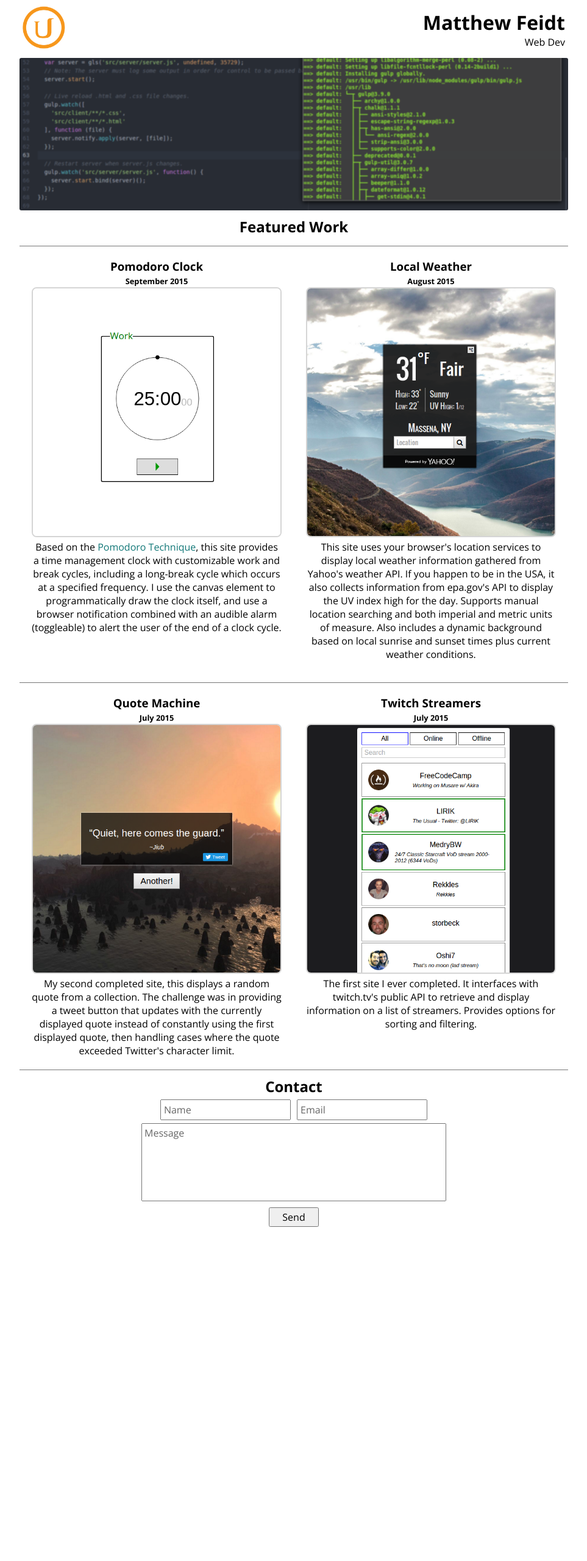
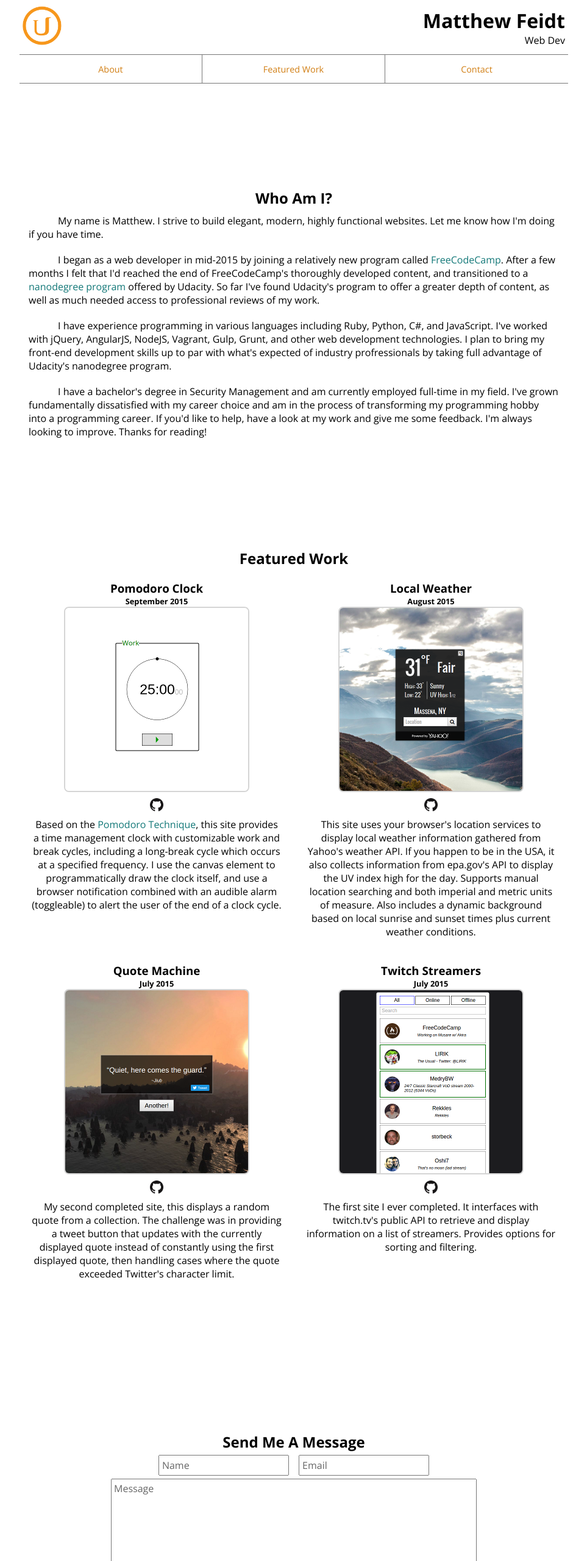
Before and after one commit to Tempurturtul/tempurturtul.github.io, a plain HTML site: page index.html in a window 1280 px wide. Shown: the top 2560 px of the page at 61% size, without its empty margins (158-1121 px from the left). Before the commit the page ends 2027 px from the top, so only its background shows below. Drawn offline with nearby package versions, Linux system fonts and the light colour scheme.

Commit message:
Updated with latest portfolio site dist files.

```diff
--- a/content/main.css
+++ b/content/main.css
@@ -1,31 +1,25 @@
-.container {
-  margin: 0 auto;
-  max-width: 900px;
+/******************************
+ Global styles.
+******************************/
+* {
+  box-sizing: border-box;
 }
 
-.flex-container {
-  display: flex;
-  justify-content: center;
-  flex-wrap: wrap;
-  align-content: center;
-}
-
-.col {
-}
-
-.hero {
-  width: 100%;
-  height: 250px;
-  line-height: 0;  /* Remove unwanted spacing after div. */
-  background: url('img/hero-1366x768.png') no-repeat center / cover;
-  border-radius: 3px;
+html,
+body {
+  height: 100%;
 }
 
 body {
-  font-family: 'Open Sans', sans-serif;
+  font-family: "Open Sans", sans-serif;
 }
 
-h1, h2, h3, h4, h5, h6 {
+h1,
+h2,
+h3,
+h4,
+h5,
+h6 {
   margin: 0;
 }
 
@@ -35,12 +29,8 @@
 
 a {
   text-decoration: inherit;
-  color: #177;
 }
 
-a:hover {
-  color: #044;
-}
 
 /******************************
  The header and it's contents.
@@ -53,54 +43,201 @@
 
 /* The Udacity logo. */
 header img {
-  height: 70px;
+  height: 64px;
 }
 
 /* The title and subtitle container. */
 header div {
-  flex: 1 1 auto;
+  flex: 1 1;
   text-align: right;
   display: flex;
   flex-direction: column;
   justify-content: center;
 }
 
-/* The title. */
-header h1 {
+
+/******************************
+ The nav and it's contents.
+******************************/
+#sticky-nav-container {
+  height: 3em;
+  width: 100%;
+  max-width: 900px;
+  position: relative;
 }
 
-/* The subtitle. */
-header p {
+nav {
+  height: 3em;
+  width: 100%;
+  max-width: 900px;  /* Equivalent to parent container's max-width. */
+  position: absolute;  /* Without this, links are only selectable via their text due to the about section being offset and overlapping the nav. Using z-index doesn't correct the problem. */
+  border-top: #777 solid 1px;
+  border-bottom: #777 solid 1px;
+}
+
+nav ul {
+  padding: 0;
+  margin: 0;
+  display: flex;
+  height: 100%;
+}
+
+nav ul li {
+  list-style: none;
+  flex: 1 1 1px;  /* Ensure equal widths. */
+  height: 100%;  /* Necessary for height on child a element. */
+}
+
+nav ul li:not(:last-of-type) {
+  border-right: #777 solid 1px;
+}
+
+nav ul li a {
+  display: flex;
+  justify-content: center;
+  align-items: center;
+  height: 100%;
+  color: #d17e13;
+  font-size: 0.9em;
+  background: white;
+}
+
+nav ul li a:hover {
+  background: #f3f3f3;
 }
 
 
 /******************************
- The main content.
+ The sections and their content.
 ******************************/
+section {
+  min-height: 100%;
+  display: flex;
+  flex-direction: column;
+  justify-content: center;
+  align-items: center;
+}
+
+#about p {
+  margin: 10px 15px;
+  text-indent: 3em;
+}
 
 h2 {
   text-align: center;
-  margin-top: 10px;
+  padding-top: 10px;
 }
 
 article {
   text-align: center;
-  border-top: 1px solid #777;
-  margin-top: 15px;
   padding: 20px;
-  box-sizing: border-box;
-}
-
-article h3 {
-
+  display: flex;
+  flex-direction: column;
+  align-items: center;
 }
 
 article time {
-  font-size: 0.8rem;
+  font-size: 0.8em;
   font-weight: bold;
 }
 
-article img {
+section a {
+  color: #177;
+}
+
+section a:hover {
+  color: #044;
+}
+
+
+/******************************
+ The contact form.
+******************************/
+form {
+  text-align: center;
+  position: relative;
+  width: 100%;
+}
+
+form > *:not(.message-overlay) {
+  display: block;
+  margin: 5px auto;
+  width: 600px;
+  max-width: 90%;
+}
+
+form input {
+  padding: 4px;
+  flex: 1 1;
+  max-width: 49%;
+}
+
+form input:first-of-type {
+  margin-right: 2%;
+}
+
+form textarea {
+  padding: 4px;
+  height: 12em;
+  resize: none;
+}
+
+form button {
+  padding: 3px 20px;
+}
+
+form button:disabled {
+  color: #555;
+}
+
+/* Vendor-specific styling for placeholder text. */
+::-webkit-input-placeholder {
+  color: #666;
+  opacity:  1;
+}
+
+::-moz-placeholder {
+  color:    #666;
+  opacity:  1;
+}
+
+:-ms-input-placeholder {
+  color:    #666;
+  opacity:  1;
+}
+
+
+/******************************
+ Classes.
+******************************/
+.container {
+  margin: 0 auto;
+  max-width: 900px;
+  height: 100%;  /* Allows enforcing min-height on children. */
+}
+
+.article-container {
+  display: flex;
+  justify-content: center;
+  flex-wrap: wrap;
+  align-content: center;
+}
+
+.col {
+}
+
+.row {
+  display: flex;
+  justify-content: center;
+  align-items: center;
+}
+
+.github-logo {
+  max-width: 32px;
+  padding: 5px;
+}
+
+.work-preview {
   width: 100%;
   max-width: 600px;
   border: solid 2px #d5d5d5;
@@ -108,53 +245,54 @@
   box-sizing: border-box;
 }
 
-article img:hover {
+.work-preview:hover {
   border: solid 2px #f7971c;  /* Color of Udacity logo. */
 }
 
-/******************************
- The email form.
-******************************/
-form {
-  border-top: solid 1px #777;
-  margin: 0;
-  text-align: center;
+.message-overlay {
+  position: absolute;
+  top: 0;
+  left: 0;
+  height: 100%;
+  width: 100%;
+  background: rgba(255,255,255,0.8);
+  display: flex;
+  flex-direction: column;
+  align-items: center;
+  justify-content: center;
+  text-shadow: 0 0 1px black;
+  color: black;
+  border: solid 1px #ccc;
+  border-radius: 5px;
+  font-size: 1.2em;
+  overflow: hidden;
 }
 
-input {
-  padding: 4px;
-  margin: 5px 3px;
+/* Used for sticky nav. */
+.stick-top {
+  position: fixed;
+  top: 0;
+  z-index: 1;  /* Ensure nav stays on top. */
+  border-top: none;
 }
 
-textarea {
-  padding: 4px;
-  box-sizing: border-box;
-  height: 8em;
-  width: 500px;
-  max-width: 90%;
-  display: block;
-  margin: 0 auto;
-  resize: none;
+/* Used by elements the nav links to. */
+.nav-target {
+  /* Offset anchor by nav height. */
+  padding-top: 3em;
+  margin-top: -3em;
 }
 
-form button {
-  padding: 3px 20px;
-  margin: 10px 5px 15px;
+/* Assigned to nav link linking to the currently scrolled-to nav target. */
+.current {
+  color: red;
+  /* d17e13 */
 }
 
-/* Vendor-specific styling for placeholder text. */
-::-webkit-input-placeholder {
-  color: #666;
-  opacity:  1;
+.hidden {
+  display: none;
 }
-::-moz-placeholder {
-  color:    #666;
-  opacity:  1;
-}
-:-ms-input-placeholder {
-  color:    #666;
-  opacity:  1;
-}
+
 
 /******************************
  Media queries.
@@ -162,5 +300,6 @@
 @media (min-width: 700px) {
   article {
     width: 50%;
+    box-sizing: border-box;
   }
 }
--- a/index.html
+++ b/index.html
@@ -5,10 +5,8 @@
     <meta http-equiv="x-ua-compatible" content="ie=edge">
     <title>Matthew Feidt - Web Dev Portfolio</title>
     <meta name="viewport" content="width=device-width, initial-scale=1">
-    <link href='https://fonts.googleapis.com/css?family=Open+Sans:400,700' rel='stylesheet'>
+    <link href="https://fonts.googleapis.com/css?family=Open+Sans:400,700" rel="stylesheet">
     <link rel="stylesheet" href="content/normalize.css">
-    <!-- Stylesheet for toastr. (https://github.com/CodeSeven/toastr) -->
-    <link href="https://cdnjs.cloudflare.com/ajax/libs/toastr.js/latest/css/toastr.min.css" rel="stylesheet">
     <link rel="stylesheet" href="content/main.css">
   </head>
   <body>
@@ -17,22 +15,38 @@
         <a href="https://www.udacity.com/" target="_blank">
           <img src="content/img/udacity-logo.jpg" alt="Udacity logo.">
         </a>
-        <div class='col'>
+        <div class="col">
           <h1>Matthew Feidt</h1>
           <p>Web Dev</p>
         </div>
       </header>
-      <div class="hero">
-        <!-- The hero banner as a background image. -->
+      <div id="sticky-nav-container">
+        <nav>
+          <ul>
+            <li><a href="#about">About</a></li>
+            <li><a href="#work">Featured Work</a></li>
+            <li><a href="#contact-form">Contact</a></li>
+          </ul>
+        </nav>
       </div>
-      <main>
+      <section id="about" class="nav-target">
+        <h2>Who Am I?</h2>
+        <p>My name is Matthew. I strive to build elegant, modern, highly functional websites. Let me know how I'm doing if you have time.</p>
+        <p>I began as a web developer in mid-2015 by joining a relatively new program called <a href="http://www.freecodecamp.com/" target="_blank">FreeCodeCamp</a>. After a few months I felt that I'd reached the end of FreeCodeCamp's thoroughly developed content, and transitioned to a <a href="https://www.udacity.com/course/front-end-web-developer-nanodegree--nd001" target="_blank">nanodegree program</a> offered by Udacity. So far I've found Udacity's program to offer a greater depth of content, as well as much needed access to professional reviews of my work.</p>
+        <p>I have experience programming in various languages including Ruby, Python, C#, and JavaScript. I've worked with jQuery, AngularJS, NodeJS, Vagrant, Gulp, Grunt, and other web development technologies. I plan to bring my front-end development skills up to par with what's expected of industry profressionals by taking full advantage of Udacity's nanodegree program.</p>
+        <p>I have a bachelor's degree in Security Management and am currently employed full-time in my field. I've grown fundamentally dissatisfied with my career choice and am in the process of transforming my programming hobby into a programming career. If you'd like to help, have a look at my work and give me some feedback. I'm always looking to improve. Thanks for reading!</p>
+      </section>
+      <section id="work" class="nav-target">
         <h2>Featured Work</h2>
-        <div class="flex-container">
+        <div class="article-container">
           <article>
             <h3>Pomodoro Clock</h3>
             <time datetime="2015-09">September 2015</time>
             <a href="http://tempurturtul.github.io/pomodoro-clock" target="_blank">
-              <img src="content/img/pomodoro-clock-600x600.png" srcset="content/img/pomodoro-clock-300x300.png 300w, content/img/pomodoro-clock-600x600.png 600w" alt="A preview image for the Pomodoro Clock site.">
+              <img class="work-preview" src="content/img/pomodoro-clock-600x600.png" srcset="content/img/pomodoro-clock-600x600.png 600w, content/img/pomodoro-clock-300x300.png 300w" sizes="(min-width: 700px) 300px, 600px" alt="A preview image for the Pomodoro Clock site.">
+            </a>
+            <a href="https://github.com/Tempurturtul/pomodoro-clock" target="_blank">
+              <img class="github-logo" src="content/img/GitHub-Mark-32px.png" alt="A GitHub icon.">
             </a>
             <p>Based on the <a href="https://en.wikipedia.org/wiki/Pomodoro_Technique" target="_blank">Pomodoro Technique</a>, this site provides a time management clock with customizable work and break cycles, including a long-break cycle which occurs at a specified frequency.  I use the canvas element to programmatically draw the clock itself, and use a browser notification combined with an audible alarm (toggleable) to alert the user of the end of a clock cycle.</p>
           </article>
@@ -40,7 +54,10 @@
             <h3>Local Weather</h3>
             <time datetime="2015-08">August 2015</time>
             <a href="http://tempurturtul.github.io/local-weather" target="_blank">
-              <img src="content/img/local-weather-600x600.png" srcset="content/img/local-weather-300x300.png 300w, content/img/local-weather-600x600.png 600w" alt="A preview image for the Local Weather site.">
+              <img class="work-preview" src="content/img/local-weather-600x600.png" srcset="content/img/local-weather-600x600.png 600w, content/img/local-weather-300x300.png 300w" sizes="(min-width: 700px) 300px, 600px" alt="A preview image for the Local Weather site.">
+            </a>
+            <a href="https://github.com/Tempurturtul/local-weather" target="_blank">
+              <img class="github-logo" src="content/img/GitHub-Mark-32px.png" alt="A GitHub icon.">
             </a>
             <p>This site uses your browser's location services to display local weather information gathered from Yahoo's weather API. If you happen to be in the USA, it also collects information from epa.gov's API to display the UV index high for the day.  Supports manual location searching and both imperial and metric units of measure.  Also includes a dynamic background based on local sunrise and sunset times plus current weather conditions.</p>
           </article>
@@ -48,7 +65,10 @@
             <h3>Quote Machine</h3>
             <time datetime="2015-07">July 2015</time>
             <a href="http://tempurturtul.github.io/quote-machine" target="_blank">
-              <img src="content/img/quote-machine-600x600.png" srcset="content/img/quote-machine-300x300.png 300w, content/img/quote-machine-600x600.png 600w" alt="A preview image for the Quote Machine site.">
+              <img class="work-preview" src="content/img/quote-machine-600x600.png" srcset="content/img/quote-machine-600x600.png 600w, content/img/quote-machine-300x300.png 300w" sizes="(min-width: 700px) 300px, 600px" alt="A preview image for the Quote Machine site.">
+            </a>
+            <a href="https://github.com/Tempurturtul/quote-machine" target="_blank">
+              <img class="github-logo" src="content/img/GitHub-Mark-32px.png" alt="A GitHub icon.">
             </a>
             <p>My second completed site, this displays a random quote from a collection.  The challenge was in providing a tweet button that updates with the currently displayed quote instead of constantly using the first displayed quote, then handling cases where the quote exceeded Twitter's character limit.</p>
           </article>
@@ -56,23 +76,32 @@
             <h3>Twitch Streamers</h3>
             <time datetime="2015-07">July 2015</time>
             <a href="http://tempurturtul.github.io/twitch-streamers" target="_blank">
-              <img src="content/img/twitch-streamers-600x600.png" srcset="content/img/twitch-streamers-300x300.png 300w, content/img/twitch-streamers-600x600.png 600w" alt="A preview image for the Twitch Streamers site.">
+              <img class="work-preview" src="content/img/twitch-streamers-600x600.png" srcset="content/img/twitch-streamers-600x600.png 600w, content/img/twitch-streamers-300x300.png 300w" sizes="(min-width: 700px) 300px, 600px" alt="A preview image for the Twitch Streamers site.">
+            </a>
+            <a href="https://github.com/Tempurturtul/twitch-streamers" target="_blank">
+              <img class="github-logo" src="content/img/GitHub-Mark-32px.png" alt="A GitHub icon.">
             </a>
             <p>The first site I ever completed.  It interfaces with twitch.tv's public API to retrieve and display information on a list of streamers.  Provides options for sorting and filtering.</p>
           </article>
         </div>
-      </main>
-      <form id="email-form">
-        <h2>Contact</h2>
-        <input id="name" type="text" placeholder="Name" maxlength="100">
-        <input id="email" type="email" placeholder="Email" maxlength="100">
-        <textarea id="message" placeholder="Message" maxlength="9000" required></textarea>
-        <button>Send</button>
-      </form>
+      </section>
+      <section id="contact-form" class="nav-target">
+        <!-- autocomplete="off" prevents firefox from keeping form disabled on refresh. -->
+        <form autocomplete="off">
+          <h2>Send Me A Message</h2>
+          <div class="row">
+            <input id="name" type="text" placeholder="Name" maxlength="100">
+            <input id="email" type="email" placeholder="Email" maxlength="100">
+          </div>
+          <textarea id="message" placeholder="Message" maxlength="9000" required></textarea>
+          <button>Send</button>
+          <div id="contact-notification" class="message-overlay hidden click-to-hide">
+            <p>Placeholder message.</p>
+          </div>
+        </form>
+      </section>
     </div>
     <script src="https://ajax.googleapis.com/ajax/libs/jquery/2.1.4/jquery.min.js"></script>
-    <!-- Toastr. (https://github.com/CodeSeven/toastr) -->
-    <script src="https://cdnjs.cloudflare.com/ajax/libs/toastr.js/latest/js/toastr.min.js"></script>
     <script src="app.min.js"></script>
   </body>
 </html>
```
Also changed, not shown: app/app.js (deleted, +0 -57 lines), app.min.js, content/img/GitHub-Mark-32px.png (added), content/img/hero-1366x768.png (deleted).
